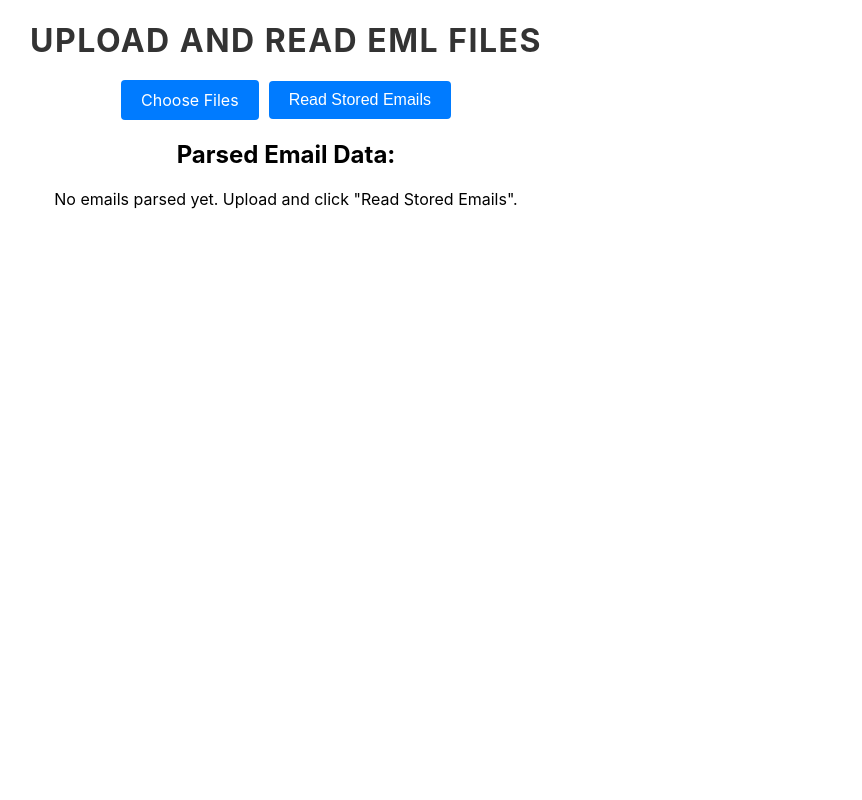
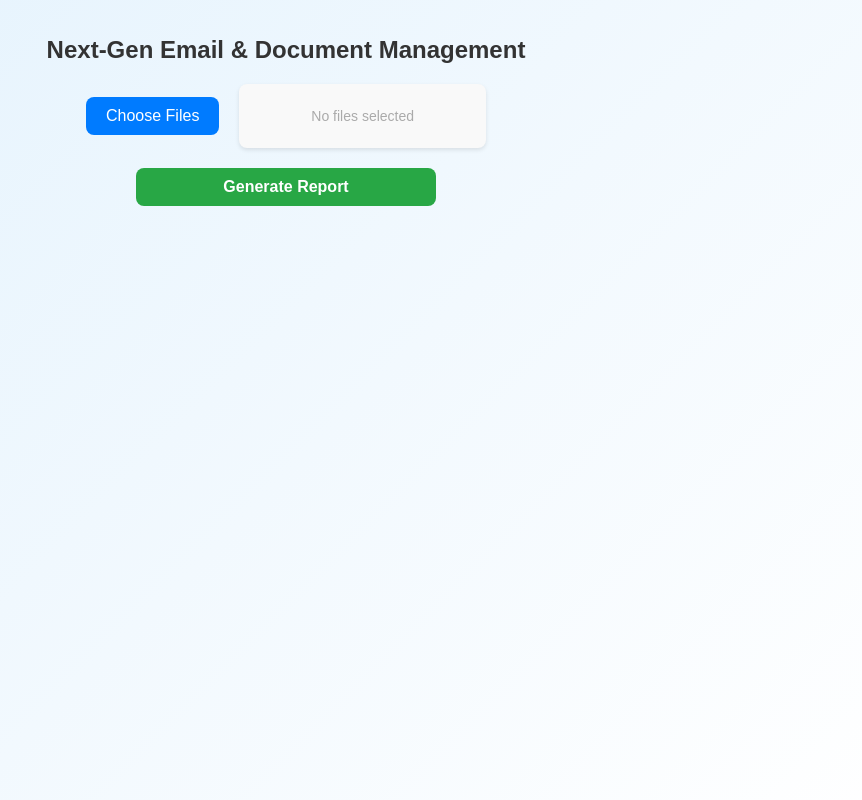
Before and after one commit to ewfx/gaied-binary-brains-2, a React (Create React App) app in the folder code/src/smart-triage/: page / in a window 1280 px wide. Shown: the whole page, without its empty margins (354-1216 px from the left). Built offline with nearby package versions, Linux system fonts and the light colour scheme.

Commit message:
CSS changes

```diff
--- a/code/src/smart-triage/src/components/FormPage.css
+++ b/code/src/smart-triage/src/components/FormPage.css
@@ -1,102 +1,156 @@
-.input-container {
+
+.animated-background {
+  width: 100%;
+  height: 100%;
+  min-height: 100vh;
+  background: linear-gradient(135deg, #e3f2fd, #ffffff);
+}
+
+.form-page-container {
+  max-width: 800px;
+  margin: 0 auto;
+  padding: 20px;
+  font-family: Arial, sans-serif;
+}
+
+.page-title {
+  font-size: 24px;
+  font-weight: bold;
+  margin-bottom: 20px;
+  color: #333;
+  text-align: center;
+}
+
+.upload-section {
   display: flex;
+  width: 400px;
+  margin: 0 auto;
   align-items: center;
-  justify-content: center; /* Center content horizontally */
-  gap: 10px; /* Adjust the gap between the input and button as needed */
+  gap: 20px;
+  margin-bottom: 20px;
+}
+
+.btn-section {
+  display: flex;
+  width: 300px;
+  margin: 0 auto;
+  align-items: center;
+}
+
+.file-input-wrapper {
+  position: relative;
 }
 
 .file-input {
-  display: none; /* Hide the default file input */
+  display: none;
 }
 
-.custom-file-upload {
+.file-label {
   display: inline-block;
   padding: 10px 20px;
   background-color: #007bff;
   color: white;
-  border: none;
-  border-radius: 4px;
-  font-size: 16px;
+  border-radius: 8px;
   cursor: pointer;
-  transition: background-color 0.3s ease;
+  text-align: center;
+  transition: background-color 0.3s;
 }
 
-.custom-file-upload:hover {
+.file-label:hover {
   background-color: #0056b3;
 }
 
-.custom-file-upload:focus {
-  outline: none;
+.file-names {
+  flex-grow: 1;
+  background-color: #f9f9f9;
+  padding: 10px;
+  border-radius: 8px;
+  box-shadow: 0 2px 4px rgba(0, 0, 0, 0.1);
+  max-height: 100px;
+  overflow-y: auto;
 }
 
-.custom-button {
-  display: inline-block;
-  padding: 10px 20px;
-  background-color: #007bff;
-  color: white;
-  border: none;
-  border-radius: 4px;
-  font-size: 16px;
-  cursor: pointer;
-  transition: background-color 0.3s ease;
+.file-name {
+  font-size: 14px;
+  color: #333;
 }
 
-.custom-button:hover {
-  background-color: #0056b3;
+.placeholder-text {
+  font-size: 14px;
+  color: #aaa;
 }
 
-.custom-button:focus {
-  outline: none;
+.generate-report-button {
+  display: block;
+  width: 100%;
+  padding: 10px 20px;
+  background-color: #28a745;
+  color: white;
+  font-size: 16px;
+  font-weight: bold;
+  border: none;
+  border-radius: 8px;
+  cursor: pointer;
+  transition: background-color 0.3s;
+}
+
+.generate-report-button:hover {
+  background-color: #218838;
+}
+
+.email-data-section {
+  margin-top: 30px;
+}
+
+.section-title {
+  font-size: 20px;
+  font-weight: bold;
+  margin-bottom: 15px;
+  color: #333;
 }
 
 .email-list {
-  list-style-type: none;
+  list-style: none;
   padding: 0;
 }
 
 .email-item {
-  border: 1px solid #ddd;
-  border-radius: 4px;
-  padding: 10px;
+  background-color: #f9f9f9;
+  padding: 15px;
+  border-radius: 8px;
   margin-bottom: 10px;
-  background-color: #f9f9f9;
+  box-shadow: 0 2px 4px rgba(0, 0, 0, 0.1);
+}
+
+.email-header {
+  display: flex;
+  justify-content: space-between;
+  align-items: center;
+}
+
+.file-name-label {
+  font-weight: bold;
+  color: #007bff;
+}
+
+.toggle-details-button {
+  background-color: #007bff;
+  color: white;
+  font-size: 12px;
+  padding: 5px 10px;
+  border-radius: 8px;
+  cursor: pointer;
+  transition: background-color 0.3s;
+}
+
+.toggle-details-button:hover {
+  background-color: #0056b3;
 }
 
 .email-details {
-  list-style-type: none;
-  padding-left: 20px;
-  margin-top: 5px;
+  margin-top: 10px;
 }
 
-.email-details li {
-  margin-bottom: 5px;
+.prompt-response {
+  margin-top: 20px;
 }
-
-.toggle-button {
-  margin-left: 10px;
-  padding: 5px 10px;
-  background-color: #007bff;
-  color: white;
-  border: none;
-  border-radius: 4px;
-  font-size: 12px;
-  cursor: pointer;
-  transition: background-color 0.3s ease;
-}
-
-.toggle-button:hover {
-  background-color: #0056b3;
-}
-
-.toggle-button:focus {
-  outline: none;
-}
-
-.custom-heading {
-  font-size: 2rem; /* Adjust the font size */
-  color: #333; /* Adjust the color */
-  text-align: center; /* Center the heading */
-  margin-bottom: 20px; /* Add some space below the heading */
-  text-transform: uppercase; /* Make the text uppercase */
-  letter-spacing: 1.5px; /* Add some letter spacing */
-}
--- a/code/src/smart-triage/src/components/FormPage.js
+++ b/code/src/smart-triage/src/components/FormPage.js
@@ -1,5 +1,5 @@
 import React, { useState, useEffect } from "react";
-import './FormPage.css';
+import "./FormPage.css";
 import { generateText } from "../utils/utils";
 import { rule } from "../utils/rule";
 import FilteredComponent from "./FilteredComponent";
@@ -7,8 +7,9 @@ import FilteredComponent from "./FilteredComponent";
 const FormPage = () => {
   const [files, setFiles] = useState([]);
   const [parsedEmails, setParsedEmails] = useState([]);
-  const [promptResponse, setPromptResponse] = useState('');
+  const [promptResponse, setPromptResponse] = useState("");
   const [expandedEmailIndex, setExpandedEmailIndex] = useState(null);
+  const [selectedFileNames, setSelectedFileNames] = useState([]);
 
   useEffect(() => {
     if (parsedEmails.length > 0) {
@@ -20,15 +21,14 @@ const FormPage = () => {
     if (event.target.files) {
       const fileArray = Array.from(event.target.files);
       setFiles(fileArray);
+      setSelectedFileNames(fileArray.map(file => file.name));
 
-      // Convert files to Base64 and store in localStorage
       const storedFiles = {};
       for (const file of fileArray) {
         const base64 = await fileToBase64(file);
         storedFiles[file.name] = base64;
       }
       localStorage.setItem("uploadedEmlFiles", JSON.stringify(storedFiles));
-      alert("Files stored in local storage!");
     }
   };
 
@@ -50,9 +50,8 @@ const FormPage = () => {
 
     const parsedData = Object.keys(storedFiles).map((fileName) => {
       const base64Data = storedFiles[fileName];
-      const content = atob(base64Data.split(",")[1]); // Decode Base64
+      const content = atob(base64Data.split(",")[1]);
 
-      // Simple parsing (extracts "From", "To", and "Subject")
       const fromMatch = content.match(/^From: (.+)$/m);
       const toMatch = content.match(/^To: (.+)$/m);
       const subjectMatch = content.match(/^Subject: (.+)$/m);
@@ -62,17 +61,15 @@ const FormPage = () => {
         from: fromMatch ? fromMatch[1] : "Unknown",
         to: toMatch ? toMatch[1] : "Unknown",
         subject: subjectMatch ? subjectMatch[1] : "No Subject",
-        content: content
+        content: content,
       };
     });
 
     setParsedEmails(parsedData);
-    console.log('parsedData----',parsedData)
-    console.log('rules----',rule)
-    if(parsedData.length > 0){
+    if (parsedData.length > 0) {
       const promptText = rule + parsedData[0].content;
-      const response = await generateText(promptText)
-      setPromptResponse(response)
+      const response = await generateText(promptText);
+      setPromptResponse(response);
     }
   };
 
@@ -81,64 +78,83 @@ const FormPage = () => {
   };
 
   return (
-    <div className="p-6 space-y-4">
-      <h1 className="text-xl font-bold custom-heading">Upload and Read EML Files</h1>
+    <div class="animated-background">
+      <div className="form-page-container">
 
-      <div className="input-container">
+        <h1 className="page-title">Next-Gen Email & Document Management</h1>
+
+        <div className="upload-section">
+          <div className="file-input-wrapper">
             <input
               type="file"
               multiple
               onChange={handleFileUpload}
+              id="file-upload"
               className="file-input"
-          id="file-upload"
             />
-        <label htmlFor="file-upload" className="custom-file-upload">
+            <label htmlFor="file-upload" className="file-label">
               Choose Files
             </label>
+          </div>
+          <div className="file-names">
+            {selectedFileNames.length > 0 ? (
+              <ul>
+                {selectedFileNames.map((fileName, index) => (
+                  <li key={index} className="file-name">{fileName}</li>
+                ))}
+              </ul>
+            ) : (
+              <p className="placeholder-text">No files selected</p>
+            )}
+          </div>
+        </div>
+
+
+        <div className="btn-section">
           <button
             onClick={handleReadEmails}
-          className="custom-button"
+            className="generate-report-button"
           >
-          Read Stored Emails
+            Generate Report
           </button>
         </div>
 
-      <div className="mt-4">
-        <h2 className="font-semibold">Parsed Email Data:</h2>
-        {parsedEmails.length > 0 ? (
+        <div className="email-data-section">
+          {/* <h2 className="section-title">Parsed Data</h2> */}
+          {/* {parsedEmails.length > 0 ? (
           <ul className="email-list">
             {parsedEmails.map((email, index) => (
-              <li key={index} className="email-item mb-2">
-                <p>
-                  <strong>File Name:</strong> {email.fileName}
+              <li key={index} className="email-item">
+                <div className="email-header">
+                  <span className="file-name-label">{email.fileName}</span>
                   <button
                     onClick={() => toggleEmailDetails(index)}
-                    className="toggle-button"
+                    className="toggle-details-button"
                   >
-                    {expandedEmailIndex === index ? "−" : "+"}
+                    {expandedEmailIndex === index ? "Hide Details" : "View Details"}
                   </button>
-                </p>
+                </div>
                 {expandedEmailIndex === index && (
-                  <ul className="email-details">
-                    <li><strong>From:</strong> {email.from}</li>
-                    <li><strong>To:</strong> {email.to}</li>
-                    <li><strong>Subject:</strong> {email.subject}</li>
-                  </ul>
+                  <div className="email-details">
+                    <p><strong>From:</strong> {email.from}</p>
+                    <p><strong>To:</strong> {email.to}</p>
+                    <p><strong>Subject:</strong> {email.subject}</p>
+                  </div>
                 )}
               </li>
             ))}
           </ul>
         ) : (
-          <p>No emails parsed yet. Upload and click "Read Stored Emails".</p>
-        )}
+          <p className="placeholder-text">No emails parsed yet.</p>
+        )} */}
+
           {promptResponse && (
-          <div className="mt-4">
-            <h2 className="font-semibold">Prompt Response:</h2>
-            {/* <p>{promptResponse}</p> */}
+            <div className="prompt-response">
+               <h2 className="section-title">Parsed Data</h2>
               <FilteredComponent data={promptResponse} />
-
             </div>
           )}
+        </div>
       </div>
     </div>
   );
```
Also changed, not shown: 1 other file (tests, documents, lock files or other folders). Lines whose indentation alone changed are shown as unchanged.
